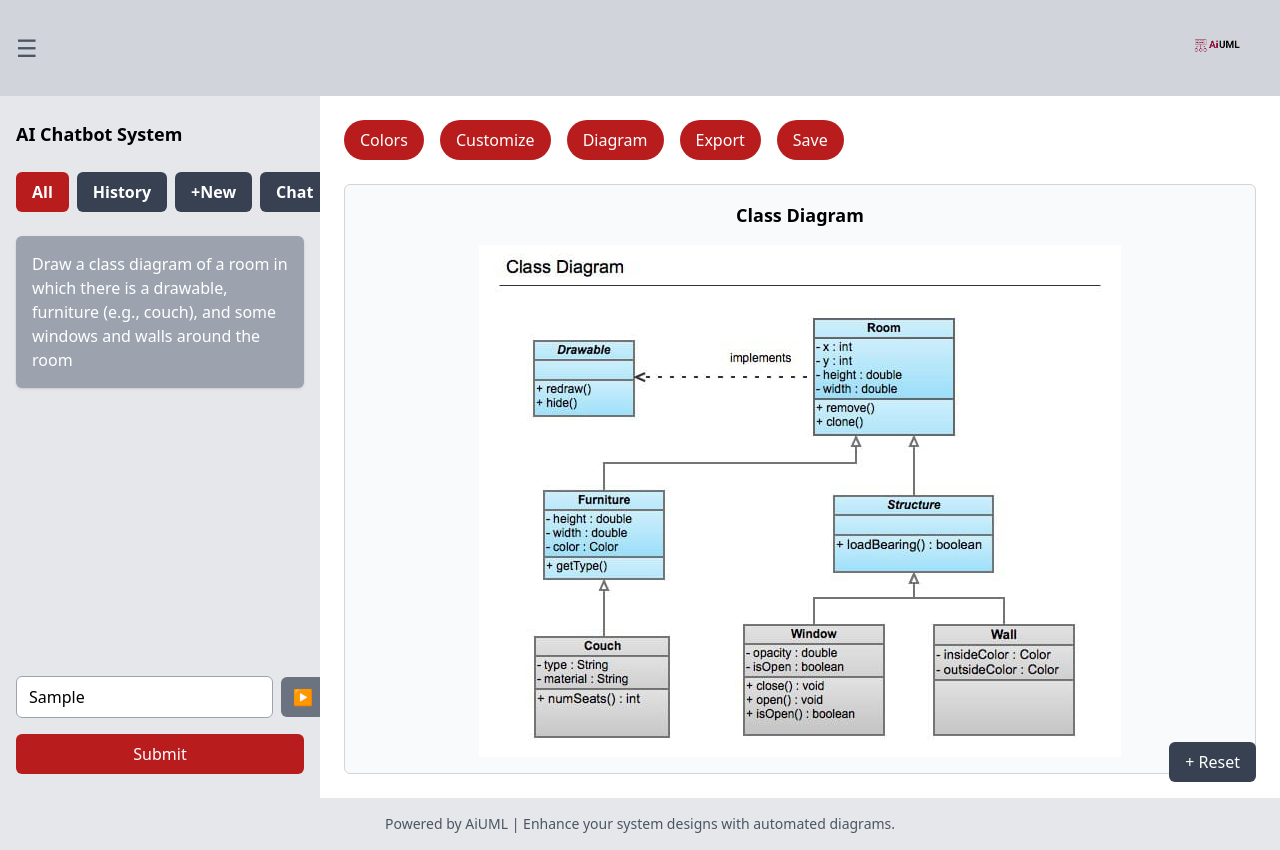
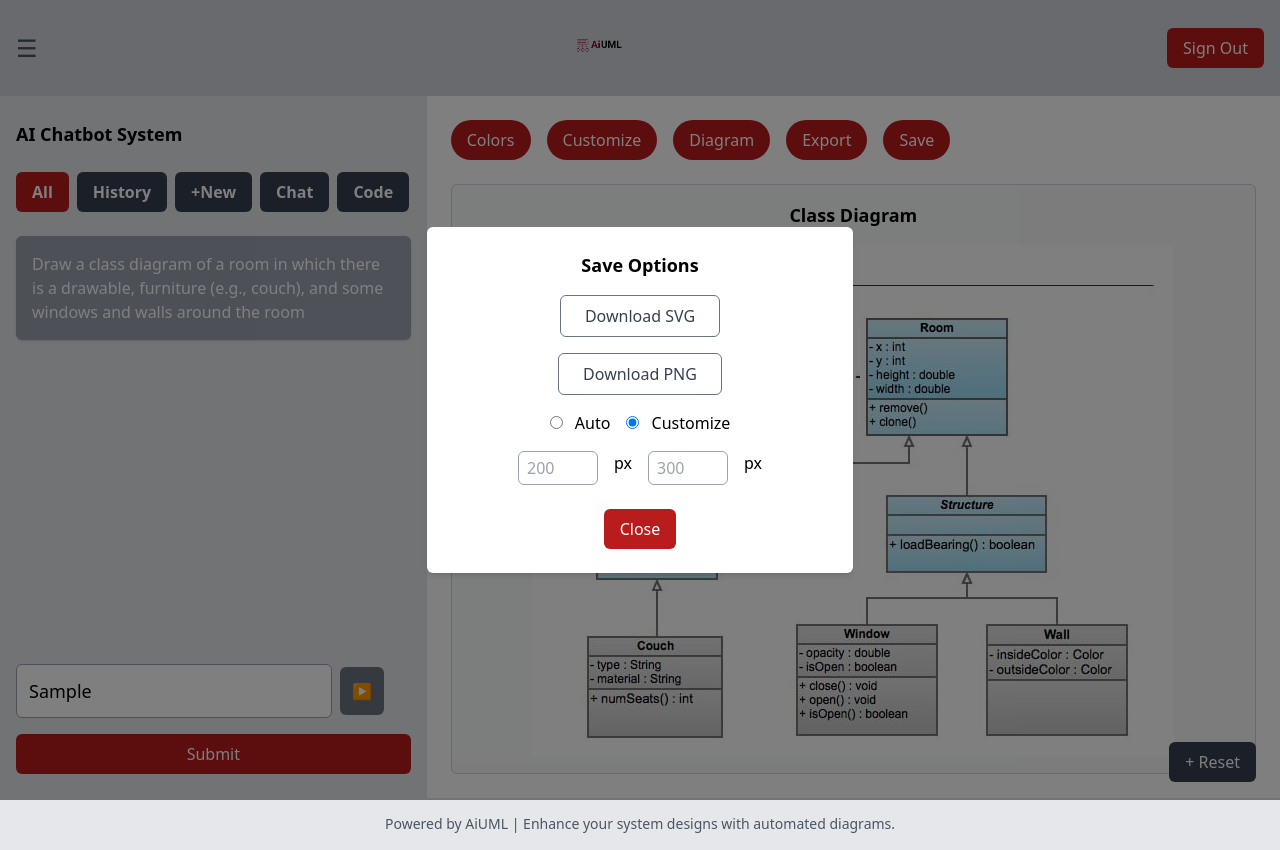
Before and after one commit to thelaibaasif/AiUML, a React (Create React App) app: page /EnhancedEditor in a window 1280 px wide. Both pictures are taken after typing "Sample" into the empty fields and a click on the button "Save". Built offline with nearby package versions, Linux system fonts and the light colour scheme.

Commit message:
updated buttons , width , size

```diff
--- a/src/pages/Editor/index.jsx
+++ b/src/pages/Editor/index.jsx
@@ -1,24 +1,37 @@
-import React from "react";
+import React, { useState } from "react";
+import { useNavigate } from "react-router-dom";
 import logo from "../../images/logo.png";
 import sampleDiagram from "../../images/classdiagram.jpeg";
 
 const EditorPage = () => {
+  const [showSaveModal, setShowSaveModal] = useState(false);
+  const [showDiagramDropdown, setShowDiagramDropdown] = useState(false);
+  const [showCustomizeDropdown, setShowCustomizeDropdown] = useState(false);
+  const [showColorsDropdown, setShowColorsDropdown] = useState(false);
+
+  const navigate = useNavigate();
+
   return (
     <div className="bg-gray-100 min-h-screen flex flex-col">
       {/* Top Gray Bar */}
-      <header className="bg-gray-300 flex items-center justify-between px-4 py-2">
+      <header className="bg-gray-300 flex items-center justify-between px-4 py-2 ">
         <button className="text-gray-600 hover:text-black text-2xl">
           &#9776;
         </button>
         <h1 className="text-2xl font-bold text-red-700 flex items-center">
-          <img src={logo} alt="AiUML Logo" className="w-20 h-20 mr-2" />
-
+          <img src={logo} alt="AiUML Logo" className="w-25 h-20 mr-2" />
         </h1>
+        <button
+          className="bg-red-700 text-white px-4 py-2 rounded-md hover:bg-red-800"
+          onClick={() => navigate("/")}
+        >
+          Sign Out
+        </button>
       </header>
 
       <div className="flex flex-1">
         {/* Left Panel */}
-        <aside className="bg-gray-200 w-1/4 px-4 py-6 flex flex-col justify-between">
+        <aside className="bg-gray-200 w-1/3 px-4 py-6 flex flex-col justify-between">
           <div>
             <h2 className="text-lg font-bold text-black mb-6">
               AI Chatbot System
@@ -53,9 +66,9 @@ const EditorPage = () => {
               <input
                 type="text"
                 placeholder="Type here..."
-                className="flex-1 px-3 py-2 border border-gray-400 rounded-md focus:outline-none"
+                className="w-4/5 px-3 py-3 text-lg border border-gray-400 rounded-md focus:outline-none"
               />
-              <button className="bg-gray-500 text-white px-3 py-2 rounded-md">
+              <button className="bg-gray-500 text-white px-3 py-3 rounded-md">
                 &#9654;
               </button>
             </div>
@@ -69,17 +82,86 @@ const EditorPage = () => {
         {/* Main Content */}
         <main className="flex-1 bg-white px-6 py-6 relative">
           {/* Buttons above Diagram */}
-          <div className="flex space-x-4 mb-6">
-            {["Colors", "Customize", "Diagram", "Export", "Save"].map(
-              (btn, index) => (
-                <button
-                  key={index}
-                  className="bg-red-700 text-white px-4 py-2 rounded-full hover:bg-red-800"
-                >
-                  {btn}
-                </button>
-              )
+          <div className="flex space-x-4 mb-6 relative">
+            {/* Colors Dropdown */}
+            <button
+              className="bg-red-700 text-white px-4 py-2 rounded-full hover:bg-red-800 relative"
+              onClick={() => setShowColorsDropdown(!showColorsDropdown)}
+            >
+              Colors
+            </button>
+            {showColorsDropdown && (
+              <div className="absolute mt-12 bg-white shadow-md rounded-md p-4">
+                <h3 className="font-bold mb-2">Select Color Scheme:</h3>
+                <div className="flex space-x-4">
+                  <div className="w-8 h-8 bg-red-700 rounded-full cursor-pointer"></div>
+                  <div className="w-8 h-8 bg-blue-700 rounded-full cursor-pointer"></div>
+                  <div className="w-8 h-8 bg-green-700 rounded-full cursor-pointer"></div>
+                </div>
+              </div>
             )}
+
+            {/* Customize Dropdown */}
+            <button
+              className="bg-red-700 text-white px-4 py-2 rounded-full hover:bg-red-800 relative"
+              onClick={() => setShowCustomizeDropdown(!showCustomizeDropdown)}
+            >
+              Customize
+            </button>
+            {showCustomizeDropdown && (
+              <div className="absolute mt-12 bg-white shadow-md rounded-md p-4">
+                <h3 className="font-bold mb-2">Select Theme:</h3>
+                <ul>
+                  <li className="hover:bg-gray-100 px-2 py-1 cursor-pointer">
+                    Light Theme
+                  </li>
+                  <li className="hover:bg-gray-100 px-2 py-1 cursor-pointer">
+                    Dark Theme
+                  </li>
+                  <li className="hover:bg-gray-100 px-2 py-1 cursor-pointer">
+                    High Contrast
+                  </li>
+                </ul>
+              </div>
+            )}
+
+            {/* Diagram Dropdown */}
+            <button
+              className="bg-red-700 text-white px-4 py-2 rounded-full hover:bg-red-800 relative"
+              onClick={() => setShowDiagramDropdown(!showDiagramDropdown)}
+            >
+              Diagram
+            </button>
+            {showDiagramDropdown && (
+              <div className="absolute mt-12 bg-white shadow-md rounded-md p-4">
+                <h3 className="font-bold mb-2">Select Diagram Type:</h3>
+                <ul>
+                  <li className="hover:bg-gray-100 px-2 py-1 cursor-pointer">
+                    Class Diagram
+                  </li>
+                  <li className="hover:bg-gray-100 px-2 py-1 cursor-pointer">
+                    Use Case Diagram
+                  </li>
+                  <li className="hover:bg-gray-100 px-2 py-1 cursor-pointer">
+                    ERD
+                  </li>
+                  <li className="hover:bg-gray-100 px-2 py-1 cursor-pointer">
+                    Sequence Diagram
+                  </li>
+                </ul>
+              </div>
+            )}
+
+            {/* Other Buttons */}
+            {["Export", "Save"].map((btn, index) => (
+              <button
+                key={index}
+                className="bg-red-700 text-white px-4 py-2 rounded-full hover:bg-red-800"
+                onClick={() => btn === "Save" && setShowSaveModal(true)}
+              >
+                {btn}
+              </button>
+            ))}
           </div>
 
           {/* Diagram Section */}
@@ -101,6 +183,59 @@ const EditorPage = () => {
         </main>
       </div>
 
+      {/* Save Modal */}
+      {showSaveModal && (
+        <div className="fixed inset-0 bg-black bg-opacity-50 flex items-center justify-center z-50">
+          <div className="bg-white rounded-md shadow-md p-6 w-1/3">
+            <h3 className="text-lg font-bold mb-4 text-center">Save Options</h3>
+            <div className="flex flex-col items-center">
+              <button className="border border-gray-500 px-6 py-2 rounded-md text-gray-700 mb-4 hover:bg-gray-100">
+                Download SVG
+              </button>
+              <button className="border border-gray-500 px-6 py-2 rounded-md text-gray-700 mb-4 hover:bg-gray-100">
+                Download PNG
+              </button>
+              <div className="flex items-center space-x-4">
+                <label>
+                  <input type="radio" name="size" className="mr-2" /> Auto
+                </label>
+                <label>
+                  <input
+                    type="radio"
+                    name="size"
+                    className="mr-2"
+                    defaultChecked
+                  />{" "}
+                  Customize
+                </label>
+              </div>
+              <div className="flex space-x-4 mt-4">
+                <input
+                  type="number"
+                  placeholder="200"
+                  className="border border-gray-400 px-2 py-1 rounded-md w-20"
+                />
+                <span>px</span>
+                <input
+                  type="number"
+                  placeholder="300"
+                  className="border border-gray-400 px-2 py-1 rounded-md w-20"
+                />
+                <span>px</span>
+              </div>
+            </div>
+            <div className="flex justify-center mt-6">
+              <button
+                className="bg-red-700 text-white px-4 py-2 rounded-md hover:bg-red-800"
+                onClick={() => setShowSaveModal(false)}
+              >
+                Close
+              </button>
+            </div>
+          </div>
+        </div>
+      )}
+
       {/* Footer */}
       <footer className="bg-gray-200 text-center py-4 text-sm text-gray-600">
         Powered by AiUML | Enhance your system designs with automated diagrams.
```
